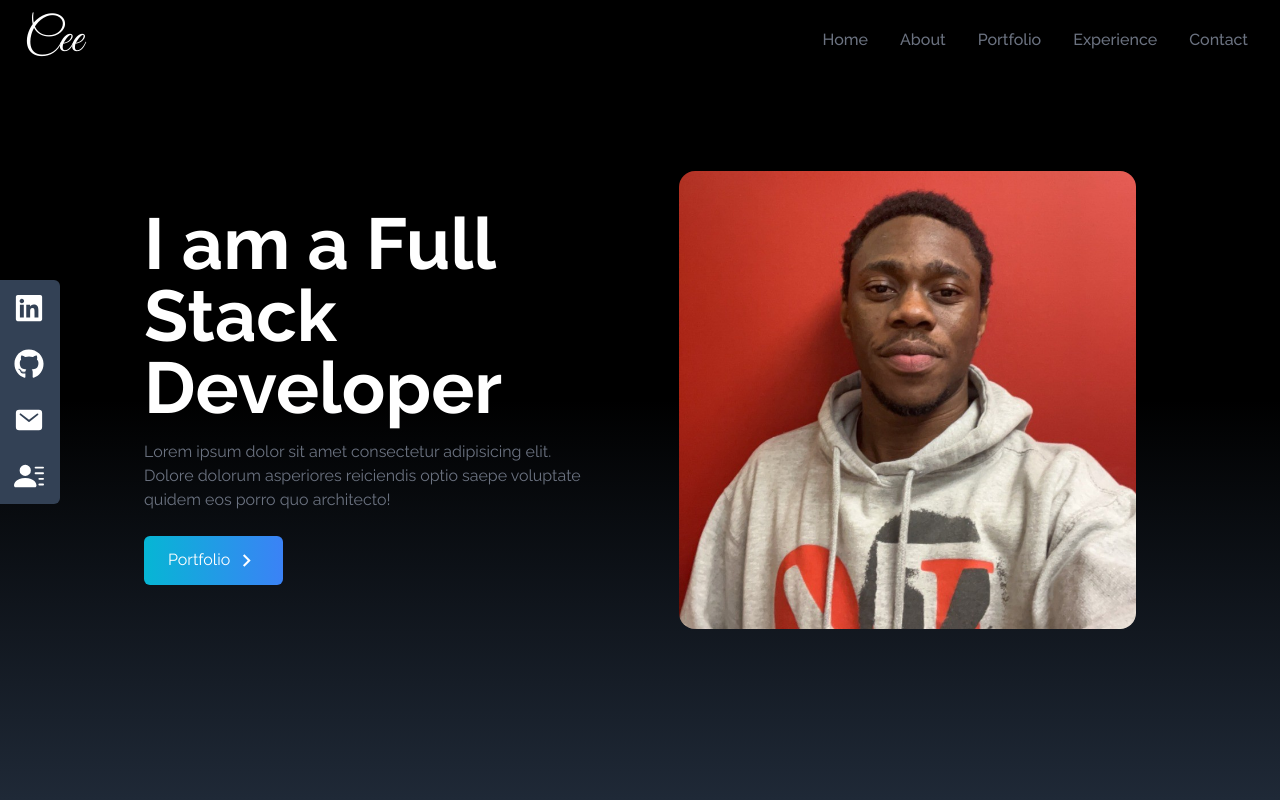
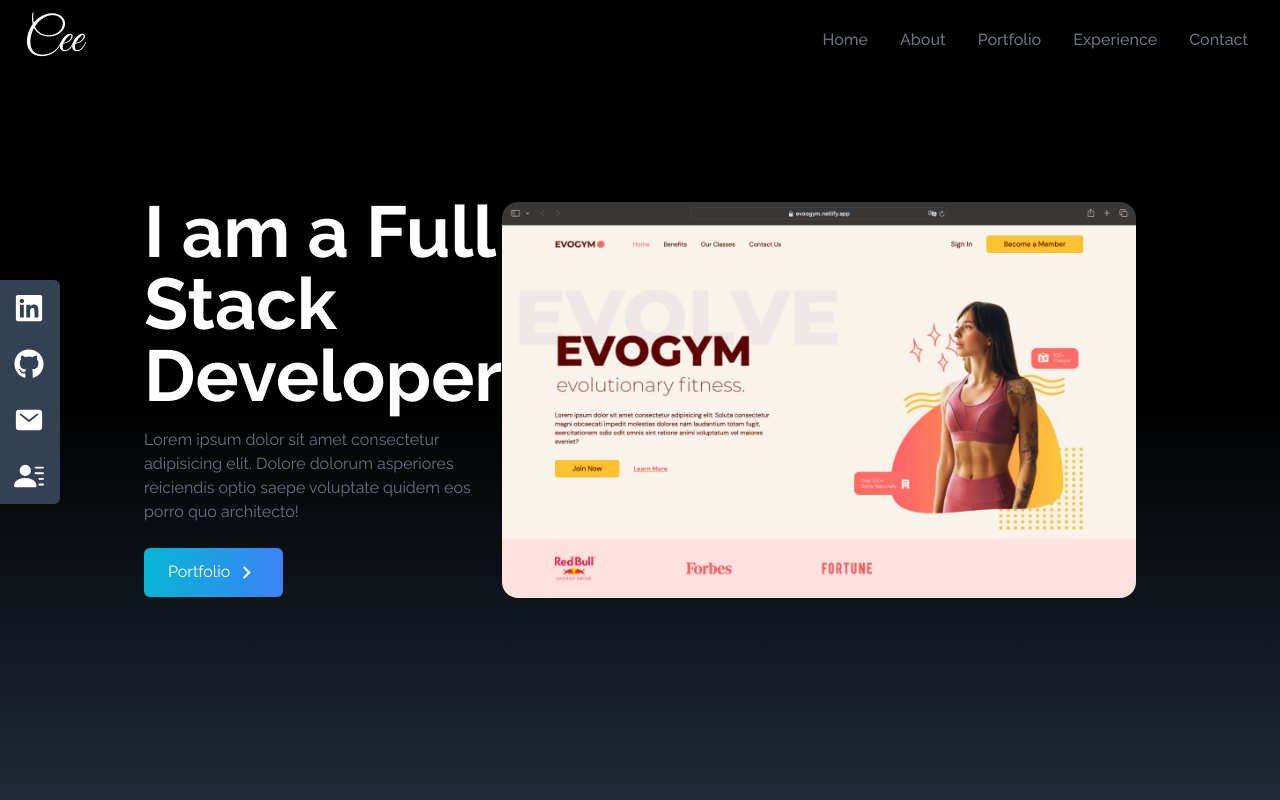
Before and after one commit to OldRodger/Portfolio, a React (Vite) app: page / in a window 1280 px wide. Shown: the top 800 px of the page. Built offline with nearby package versions, Linux system fonts and the light colour scheme.

Commit message:
Changed Hero Image

```diff
--- a/src/components/Home.jsx
+++ b/src/components/Home.jsx
@@ -1,6 +1,7 @@
 import React from 'react'
 import { MdOutlineKeyboardArrowRight } from "react-icons/md"
 import heroImage from "../assets/images/heroImage.jpeg"
+import evoGym from "../assets/images/portfolio/evogym.png"
 import { Link } from 'react-scroll'
 
 function Home() {
@@ -24,7 +25,7 @@ function Home() {
                 </div>
 
                 <div>
-                    <img src={heroImage} alt="my profile" className='rounded-2xl mx-auto w-2/3 md:w-full' />
+                    <img src={evoGym} alt="my profile" className='rounded-2xl mx-auto w-2/3 md:w-full' />
                 </div>
             </div>
         </div>
```
